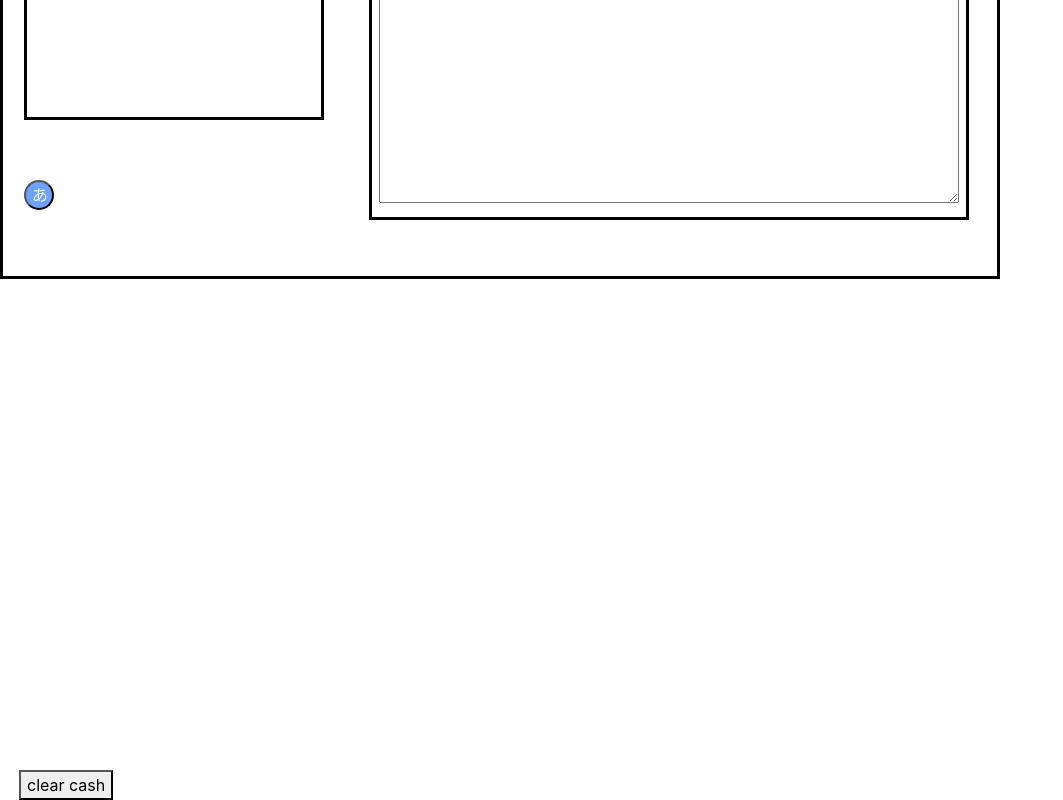
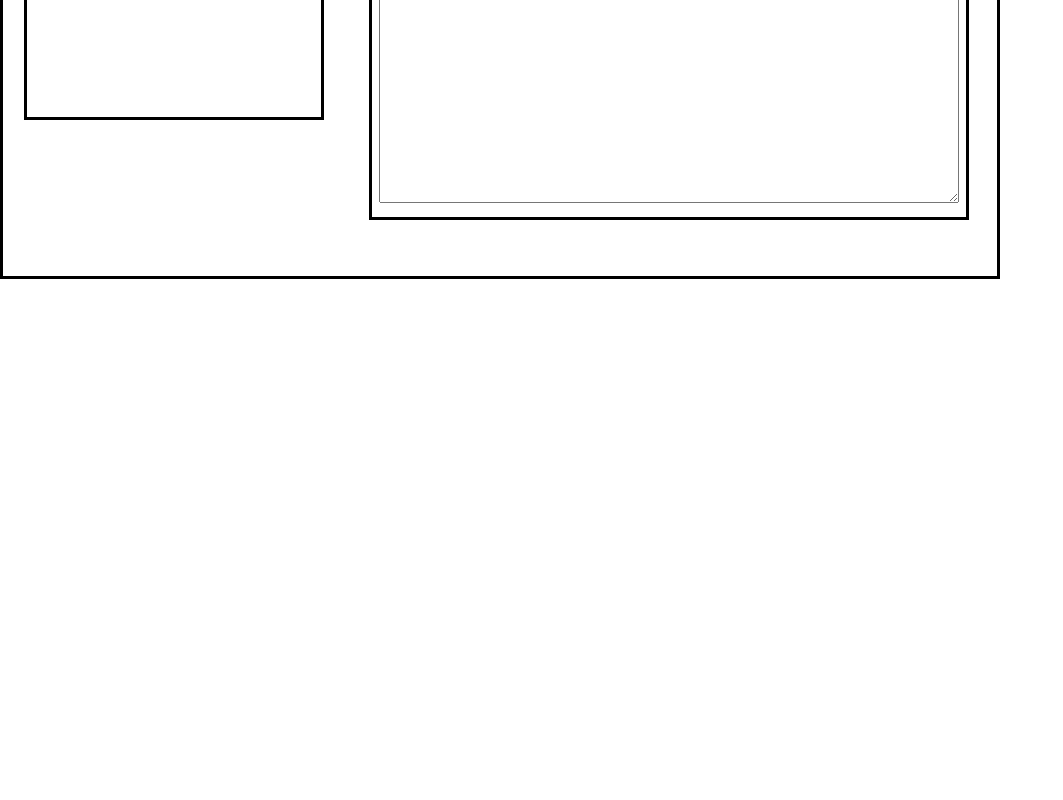
Before and after one commit to sausukei/memoApp, a React (Create React App) app: page / in a window 1280 px wide. Shown: the part 453-1253 px from the top of the page, without its empty margins (0-1063 px from the left). After the commit the page ends 1173 px from the top, so only its background shows below. Built offline with nearby package versions, Linux system fonts and the light colour scheme.

Commit message:
delete debug btn

```diff
--- a/src/index.jsx
+++ b/src/index.jsx
@@ -60,8 +60,8 @@ const Frame = () => {
         <Titlebar setTitle = {setKey} index = {index} content = {content} title = {key}/>
         <RenderMemo content={content} setContent = {setContent} index = {index} Key={key}/>
         <ListUI content={contents} func = {setContent} index = {setIndex} Key={setKey}/>
-        <Btn name = {content} onClick={()=>{restore(content)}}/>
-        <button onClick={()=>click()}>clear cash</button>
+
+
 
 
       </div>
```
